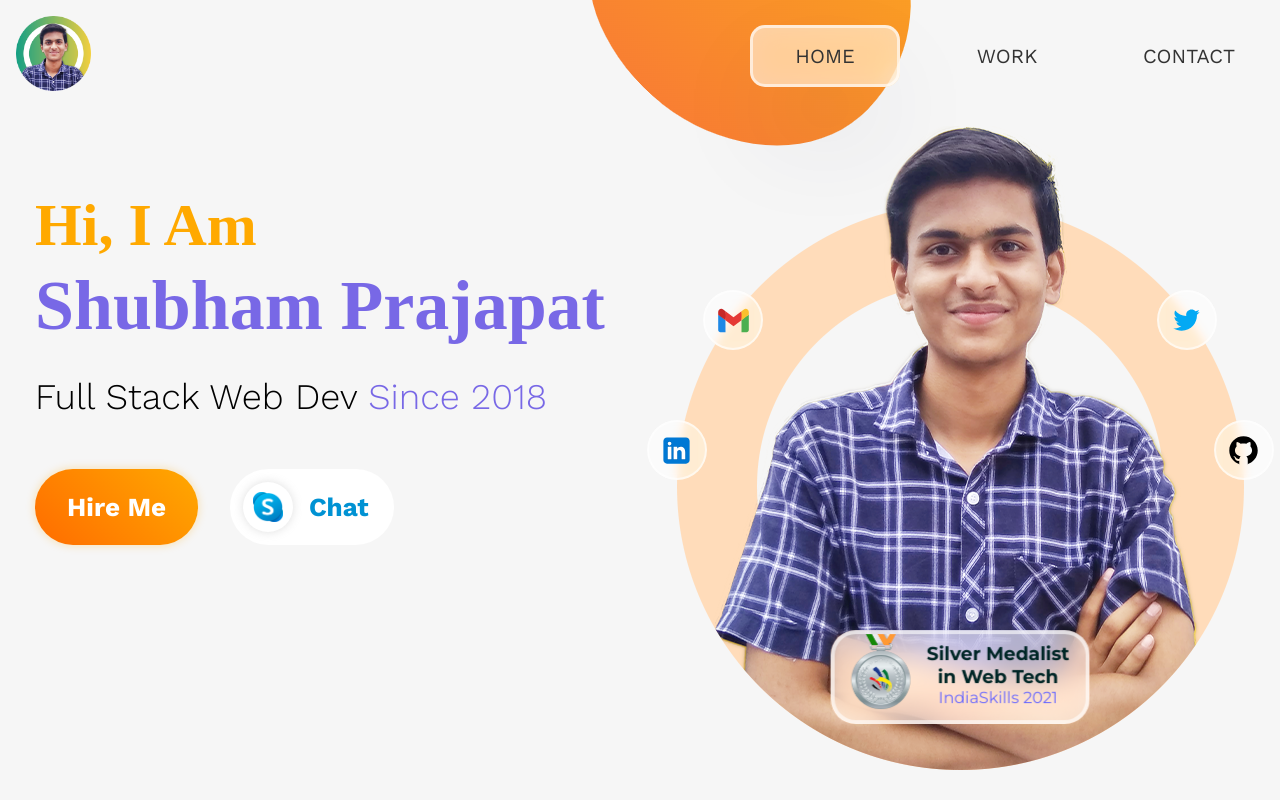
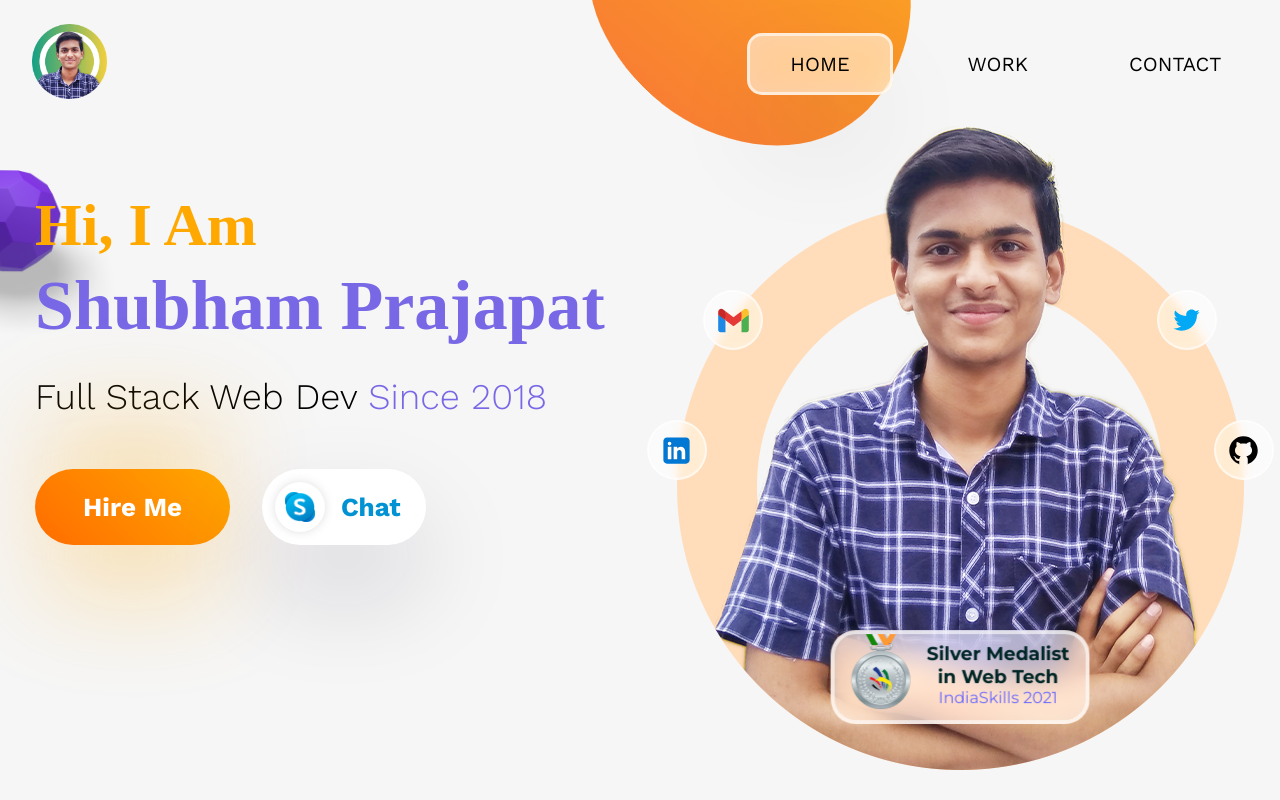
Before and after one commit to shubham-web/shubhamp.dev, a Next.js app: page / in a window 1280 px wide. Built offline with nearby package versions, Linux system fonts and the light colour scheme; a web font is replaced by a local one.

Commit message:
Purple Shape Added
Focus Buttons changed a bit

```diff
--- a/components/Header.js
+++ b/components/Header.js
@@ -51,7 +51,7 @@ const Wrapper = styled.header`
 	display: grid;
 	grid-template-columns: 1fr 0.7fr;
 	align-items: center;
-	padding: 1rem;
+	padding: 1.5rem 2rem 0;
 	position: relative;
 	height: 100px;
 	z-index: 1;
@@ -60,6 +60,8 @@ const Wrapper = styled.header`
 		top: -120%;
 		left: 46%;
 		z-index: -1;
+		pointer-events: none;
+		user-select: none;
 	}
 `;
 const Navigation = styled.nav`
--- a/components/Hero.js
+++ b/components/Hero.js
@@ -11,6 +11,9 @@ class Hero extends Component {
 		return (
 			<Wrapper>
 				<IntroWrapper>
+					<PurpleShape>
+						<NextImage src="/images/decoration/purple-shape.png" width={194} height={173} />
+					</PurpleShape>
 					<Intro>
 						<Greet>Hi, I Am</Greet>
 						<PersonName>Shubham Prajapat</PersonName>
@@ -90,6 +93,13 @@ const Intro = styled.div`
 	padding: 1rem;
 	padding-bottom: 10rem;
 `;
+const PurpleShape = styled.div`
+	position: absolute;
+	top: 70px;
+	left: -70px;
+	pointer-events: none;
+	z-index: -1;
+`;
 const Greet = styled.h3`
 	font-size: 2rem;
 	font-family: var(--funky);
@@ -131,8 +141,8 @@ const HireMeButton = styled(StyledButton)`
 	color: white;
 	border-radius: 50px;
 	border: none;
-	box-shadow: 0 0 10px #ffa90050;
-	padding: 1rem 2rem;
+	box-shadow: #ffa90050 0px 48px 100px 0px, #ffa90050 0px -48px 100px 0px;
+	padding: 0.8rem 3rem;
 `;
 const SkypeChatButton = styled(StyledButton)`
 	color: #0092d3;
@@ -145,6 +155,7 @@ const SkypeChatButton = styled(StyledButton)`
 	font-size: 26px;
 	padding: 0.8rem;
 	padding-right: 1.6rem;
+	box-shadow: rgba(17, 12, 46, 0.15) 0px 48px 100px 0px;
 	& .icon {
 		display: grid;
 		justify-content: center;
@@ -163,6 +174,8 @@ const IntroWrapper = styled.div`
 	display: flex;
 	justify-content: center;
 	align-items: center;
+	position: relative;
+	z-index: 1;
 `;
 
 const PortraitWrapper = styled.div`
--- a/components/Styled/Button.js
+++ b/components/Styled/Button.js
@@ -17,7 +17,7 @@ export const NavButton = styled(StyledButton)`
 	border-color: transparent;
 	text-transform: uppercase;
 	font-size: 1.25rem;
-	color: #333333;
+	color: black;
 	font-family: var(--professional);
 	transition: 0.3s;
 
```
